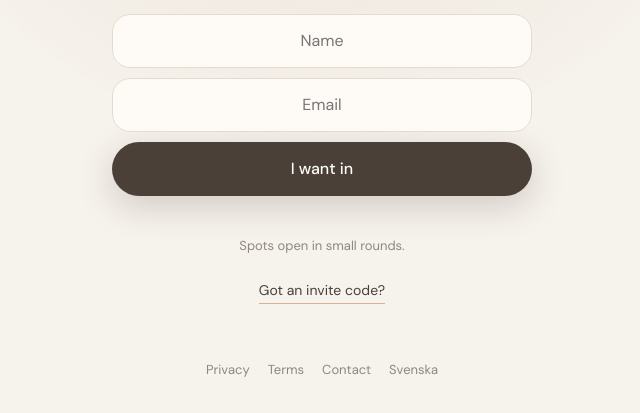
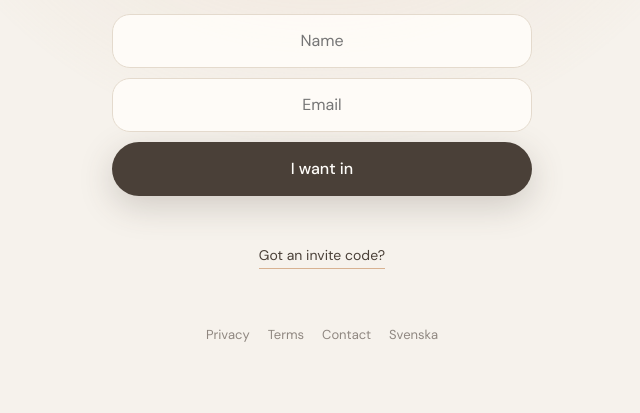
Before and after one commit to youosapp-crypto/youosapp-crypto.github.io, a plain HTML site: page index.html in a window 1280 px wide. Shown: the part 545-958 px from the top of the page, without its empty margins (318-958 px from the left). Drawn offline with Linux system fonts and the light colour scheme; no server answers.

Commit message:
Ta bort raden om att platserna släpps i omgångar
Co-Authored-By: Claude Opus 5.5 <noreply@anthropic.com>
Claude-Session: https://claude.ai/code/session_014xYuLCPtmes8BoMRJtZX34

```diff
--- a/index.html
+++ b/index.html
@@ -112,7 +112,6 @@
       <button class="btn" id="go" type="submit" data-t="go">Jag vill vara med</button>
       <p class="error" id="err" role="alert"></p>
     </form>
-    <p class="fine" data-t="rounds">Platserna släpps i omgångar.</p>
     <!-- Har hon fått en kod av någon: kolla den, och visa sedan hur man laddar ner appen. -->
     <div class="invited">
       <button type="button" class="linkBtn" id="codeToggle" data-t="hasCode">Har du fått en kod?</button>
```
